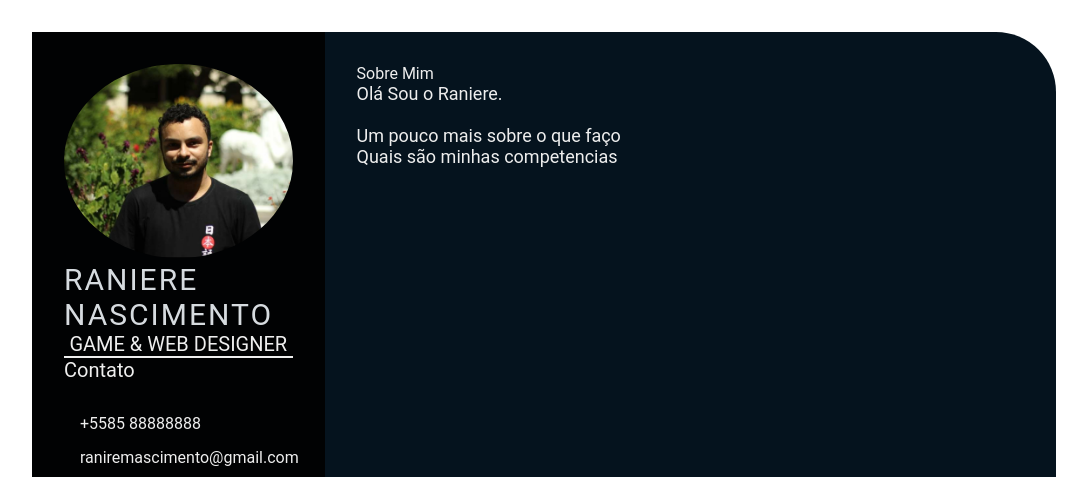
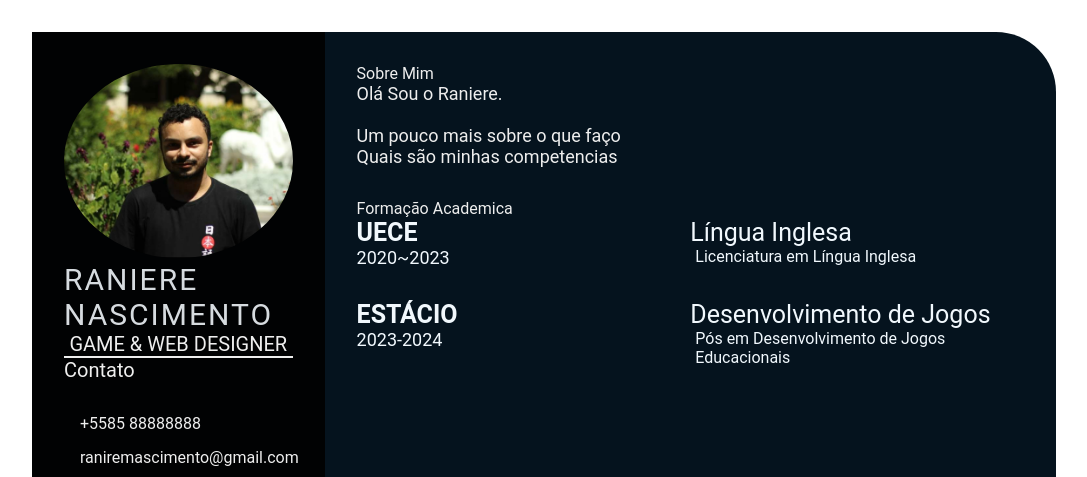
Before and after one commit to RaniereNascimento/devweek.github.io, a plain HTML site: page index.html in a window 1280 px wide. Shown: the top 477 px of the page, without its empty margins (96-1183 px from the left). Drawn offline with Linux system fonts and the light colour scheme.

Commit message:
add education

```diff
--- a/index.html
+++ b/index.html
@@ -7,7 +7,7 @@
     <meta name="viewport" content="width=device-width, initial-scale=1.0">
     <!-- configurações de compatibilidade de navegadores -->
 
-    <title>Ramoere Nascimento CV</title>
+    <title>Raniere Nascimento CV</title>
 
     <!-- Custom CSS -->
     <link rel="stylesheet" href="style.css">
@@ -56,6 +56,35 @@
                         <br> Quais são minhas competencias
                     </p>
                 </section>
+                    <!-- formação academica-->
+                    <section class="education gap">
+                        <div class="right-title">Formação Academica</div>
+                        <div class="education-contents">
+                            <div class="education-left">
+                                <p class="education-school-name">UECE</p>
+                                <p class="educationp-time-period">2020~2023</p>
+                            </div>
+                            <div class="education-right">
+                                <p class="education-subject">Língua Inglesa</p>
+                                <p class="education-desc">
+                                    Licenciatura em Língua Inglesa
+                                </p>
+                            </div>
+                        </div>
+                        <div class="education-contents">
+                            <div class="education-left">
+                                <p class="education-school-name">ESTÁCIO</p>
+                                <p class="educationp-time-period">2023-2024</p>
+                            </div>
+                            <div class="education-right">
+                                <p class="education-subject">Desenvolvimento de Jogos</p>
+                                <p class="education-desc">
+                                    Pós em Desenvolvimento de Jogos Educacionais
+                                </p>
+                            </div>
+                        </div>
+                    </section>
+                    <!-- fim formação academica-->
             </div>
         </section>
     </main>
--- a/style.css
+++ b/style.css
@@ -17,7 +17,7 @@
 .left-section {
     grid-column: span 2;
     height: 100%;
-    background-color: #010203;
+    background-color: #010203;;
 }
 
 .right-section {
@@ -101,3 +101,38 @@
     font-size: 18px;
     color: #eeeeee;
 }
+
+.experience-contents,
+.education-contents,
+.awards-contents {
+    display: grid;
+    grid-template-columns: repeat(2, 1fr);
+    padding-bottom: 2rem;
+    color: #F1F8FD;
+}
+
+.exp-company-name,
+.education-school-name,
+.awards-company-name {
+    font-size: 25px;
+    font-weight: bold;
+}
+
+.exp-time-period,
+.educationp-time-period,
+.awards-time-period {
+    font-size: 18px;
+}
+
+.exp-position,
+.education-subject,
+.awards-name {
+    font-size: 25px;
+}
+
+.exp-desc,
+.education-desc,
+.awards-desc {
+    font-size: 16px;
+    padding-left: 5px;
+}
```
Also changed, not shown: 1 other file.
